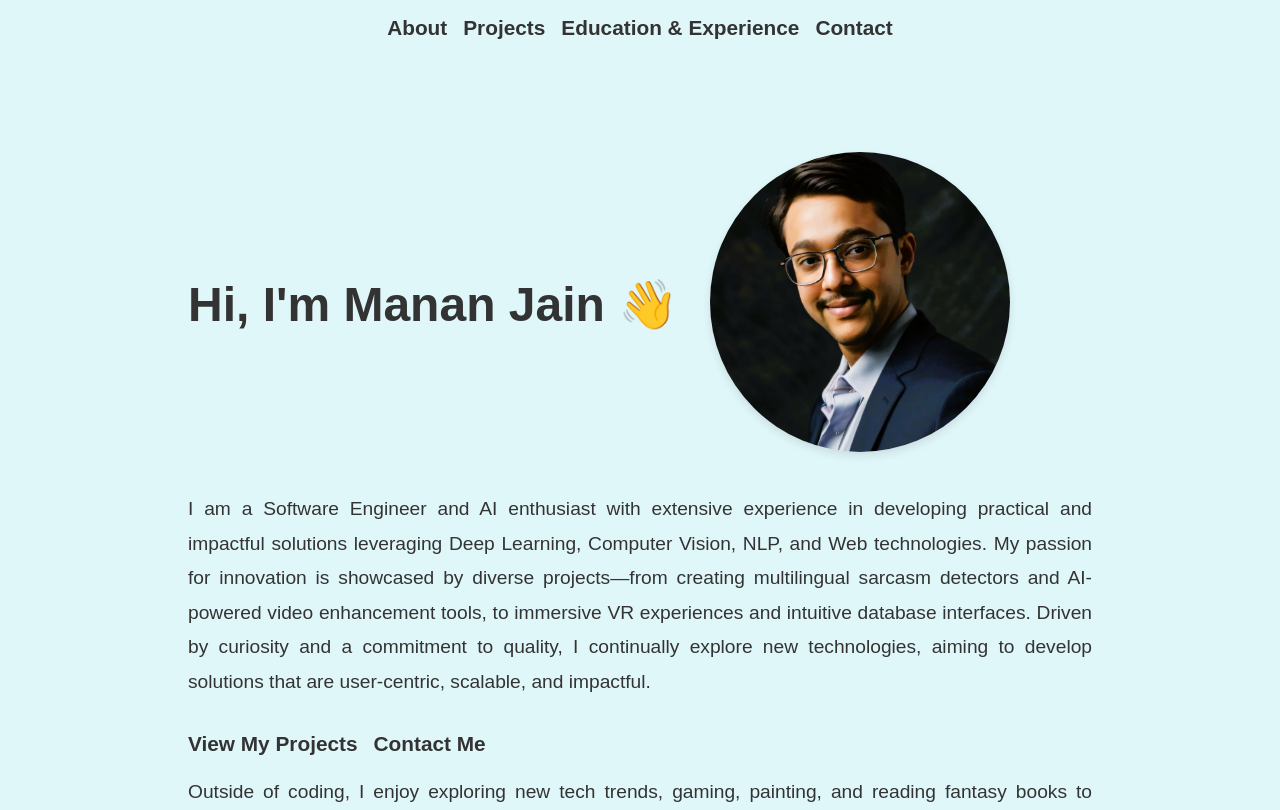
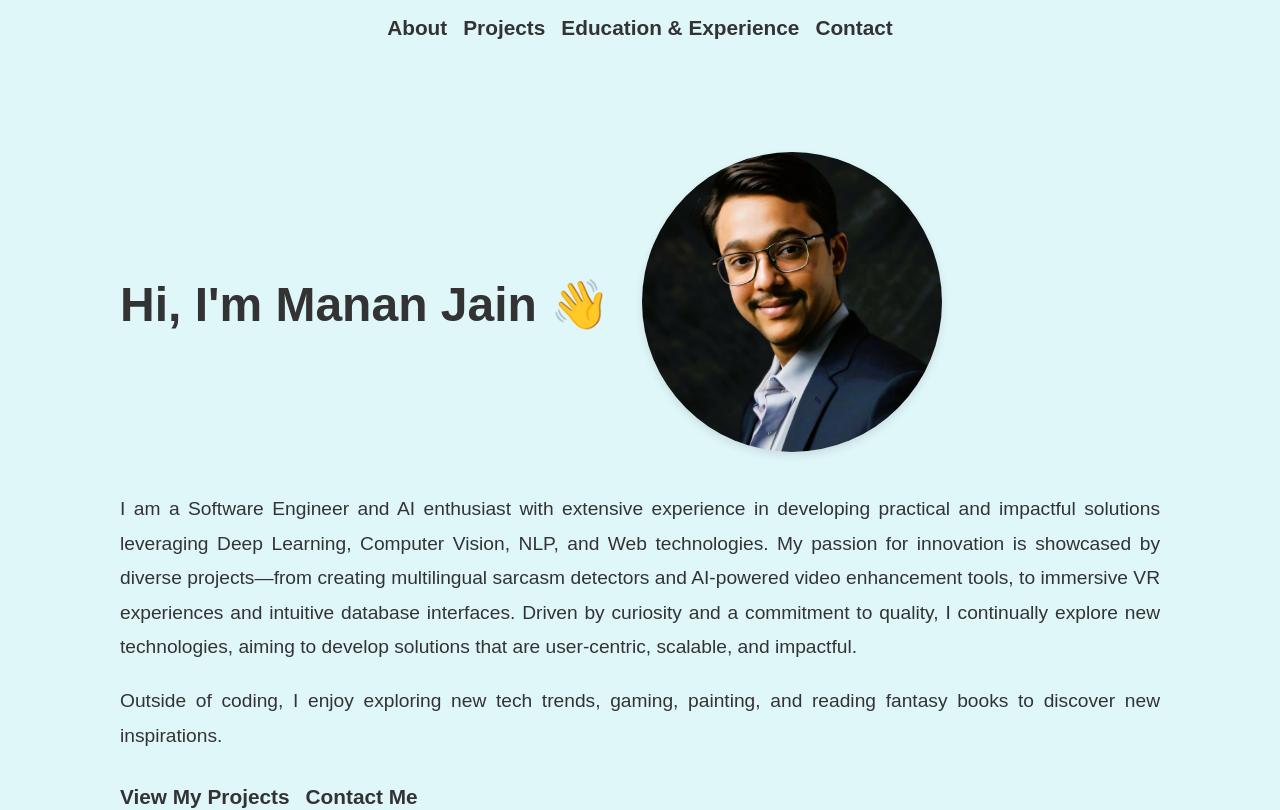
Before and after one commit to mananjen/portfolio-website, a React (Create React App) app: page /#/about in a window 1280 px wide. Shown: the top 810 px of the page. Built offline with nearby package versions, Linux system fonts and the light colour scheme.

Commit message:
QOL updates

```diff
--- a/src/App.jsx
+++ b/src/App.jsx
@@ -9,6 +9,7 @@ import AppRoutes from './routes/AppRoutes';
 import { theme } from './theme';
 import { device } from './constants/screenSizes';
 import styled from 'styled-components';
+import ScrollToTop from './components/ScrollToTop';
 
 const GlobalStyle = createGlobalStyle`
   body {
@@ -57,6 +58,7 @@ const App = () => {
       <GlobalStyle />
       <Router>
         <AppContainer>
+          <ScrollToTop />
           <Header />
           <ContentWrapper>
             <MainContent>
--- a/src/components/ImageComponent.jsx
+++ b/src/components/ImageComponent.jsx
@@ -10,7 +10,7 @@ const ImageContainer = styled.div`
 const StyledImage = styled.img`
   max-width: 100%;
   height: auto;
-  border-radius: 50%; /* Makes it circular - remove if not desired */
+  border-radius: 50%;
   box-shadow: 0 4px 8px rgba(0, 0, 0, 0.1);
 `;
 
--- /dev/null
+++ b/src/components/PageContainer.jsx
@@ -0,0 +1,30 @@
+import styled from 'styled-components';
+import { device } from '../constants/screenSizes';
+
+const PageContainer = styled.section`
+  ${({ max })  => `max-width: ${max || '1400px'};`}
+  ${({ padM }) => `padding: ${padM || '0.5rem 0.5rem'};`}
+  margin: auto;
+
+  @media ${device.desktop} {
+    ${({ padD }) => `padding: ${padD || '3rem'};`}
+  }
+
+  /* optional centered flex layout */
+  ${({ center }) =>
+    center &&
+    `
+      display: flex;
+      flex-direction: column;
+      align-items: center;
+      gap: 2rem;
+
+      @media ${device.desktop} {
+        flex-direction: row;
+        gap: 3rem;
+        align-items: center;
+      }
+    `}
+`;
+
+export default PageContainer;
--- /dev/null
+++ b/src/components/ScrollToTop.jsx
@@ -0,0 +1,20 @@
+// src/components/ScrollToTop.jsx
+import { useEffect } from 'react';
+import { useLocation } from 'react-router-dom';
+
+/** Scroll window to top whenever pathname changes */
+const ScrollToTop = ({ smooth = false }) => {
+  const { pathname } = useLocation();
+
+  useEffect(() => {
+    window.scrollTo({
+      top: 0,
+      left: 0,
+      behavior: smooth ? 'smooth' : 'instant'
+    });
+  }, [pathname, smooth]);
+
+  return null; // nothing to render
+};
+
+export default ScrollToTop;
--- a/src/pages/About.jsx
+++ b/src/pages/About.jsx
@@ -6,23 +6,7 @@ import ImageComponent from '../components/ImageComponent';
 import CustomLink from '../components/CustomLink';
 import profilePic from '../assets/profile_pic.JPG';
 import Description from '../components/Description';
-
-const AboutContainer = styled.section`
-  padding: 2rem 1rem;
-  max-width: 1000px;
-  margin: auto;
-  display: flex;
-  flex-direction: column;
-  align-items: center;
-  gap: 2rem;
-
-  @media ${device.desktop} {
-    flex-direction: row;
-    gap: 3rem;
-    align-items: center;
-    padding: 3rem;
-  }
-`;
+import PageContainer from '../components/PageContainer';
 
 const ProfileImage = styled(ImageComponent)`
   width: 200px;
@@ -87,24 +71,24 @@ const LinksContainer = styled.div`
 
 const About = () => {
   return (
-    <AboutContainer>
+    <PageContainer center>
       <TextContent>
         <TitleImageWrapper>
           <Title>Hi, I'm Manan Jain 👋</Title>
           <ProfileImage src={profilePic} alt="Manan Jain Profile" />
         </TitleImageWrapper>
-        <Description lhDesktop="1.8" mbDesktop="2rem">
+        <Description lhDesktop="1.8" mbMobile="0rem" mbDesktop="0rem">
           I am a Software Engineer and AI enthusiast with extensive experience in developing practical and impactful solutions leveraging Deep Learning, Computer Vision, NLP, and Web technologies. My passion for innovation is showcased by diverse projects—from creating multilingual sarcasm detectors and AI-powered video enhancement tools, to immersive VR experiences and intuitive database interfaces. Driven by curiosity and a commitment to quality, I continually explore new technologies, aiming to develop solutions that are user-centric, scalable, and impactful.
+        </Description>
+        <Description lhDesktop="1.8" mbDesktop="2rem" >
+          Outside of coding, I enjoy exploring new tech trends, gaming, painting, and reading fantasy books to discover new inspirations.
         </Description>
         <LinksContainer>
           <CustomLink to="/projects">View My Projects</CustomLink>
           <CustomLink to="/contact">Contact Me</CustomLink>
         </LinksContainer>
-        <Description lhDesktop="1.8" mbDesktop="2rem">
-          Outside of coding, I enjoy exploring new tech trends, gaming, painting, and reading fantasy books to discover new inspirations.
-        </Description>
       </TextContent>
-    </AboutContainer>
+    </PageContainer>
   );
 };
 
--- a/src/pages/Contact.jsx
+++ b/src/pages/Contact.jsx
@@ -10,13 +10,7 @@ import {
     FaPhone,
     FaWhatsapp
 } from 'react-icons/fa';
-
-const ContactContainer = styled.section`
-  padding: 2rem;
-  max-width: 800px;
-  margin: 0 auto;
-  text-align: center;
-`;
+import PageContainer from '../components/PageContainer';
 
 const Title = styled.h1`
   font-size: 2rem;
@@ -54,7 +48,7 @@ const IconWrapper = styled.span`
 
 const Contact = () => {
   return (
-    <ContactContainer>
+    <PageContainer padM="2rem" padD="3rem" center>
       <Title>Feel free to reach out via any of the following methods:</Title>
       <ContactList>
         <ContactItem>
@@ -78,7 +72,7 @@ const Contact = () => {
           <CustomLink to="https://wa.me/18722020800">Chat on Whatsapp</CustomLink>
         </ContactItem>
       </ContactList>
-    </ContactContainer>
+    </PageContainer>
   );
 };
 
--- a/src/pages/EducationExperience.jsx
+++ b/src/pages/EducationExperience.jsx
@@ -2,17 +2,7 @@ import React from 'react';
 import styled from 'styled-components';
 import CustomLink from '../components/CustomLink';
 import Description from '../components/Description';
-import { device } from '../constants/screenSizes';
-
-const PageContainer = styled.section`
-  padding: 1rem;
-  max-width: 1000px;
-  margin: auto;
-
-  @media ${device.desktop} {
-    padding: 3rem;
-  }
-`;
+import PageContainer from '../components/PageContainer';
 
 const SectionTitle = styled.h2`
   font-size: 2.5rem;
--- a/src/pages/Projects.jsx
+++ b/src/pages/Projects.jsx
@@ -3,6 +3,7 @@ import React from 'react';
 import { useProjects } from '../hooks/useProjects';
 import ProjectCard from '../components/ProjectCard';
 import Loader from '../components/Loader';
+import PageContainer from '../components/PageContainer';
 
 const Projects = () => {
   const { projects, loading } = useProjects();
@@ -10,7 +11,7 @@ const Projects = () => {
   if (loading) return <Loader />;
 
   return (
-    <section>
+    <PageContainer>
       {projects.map((project, index) => (
         <ProjectCard
           key={project.id}
@@ -26,7 +27,7 @@ const Projects = () => {
           flip={index % 2 !== 0}
         />
       ))}
-    </section>
+    </PageContainer>
   );
 };
 
```
